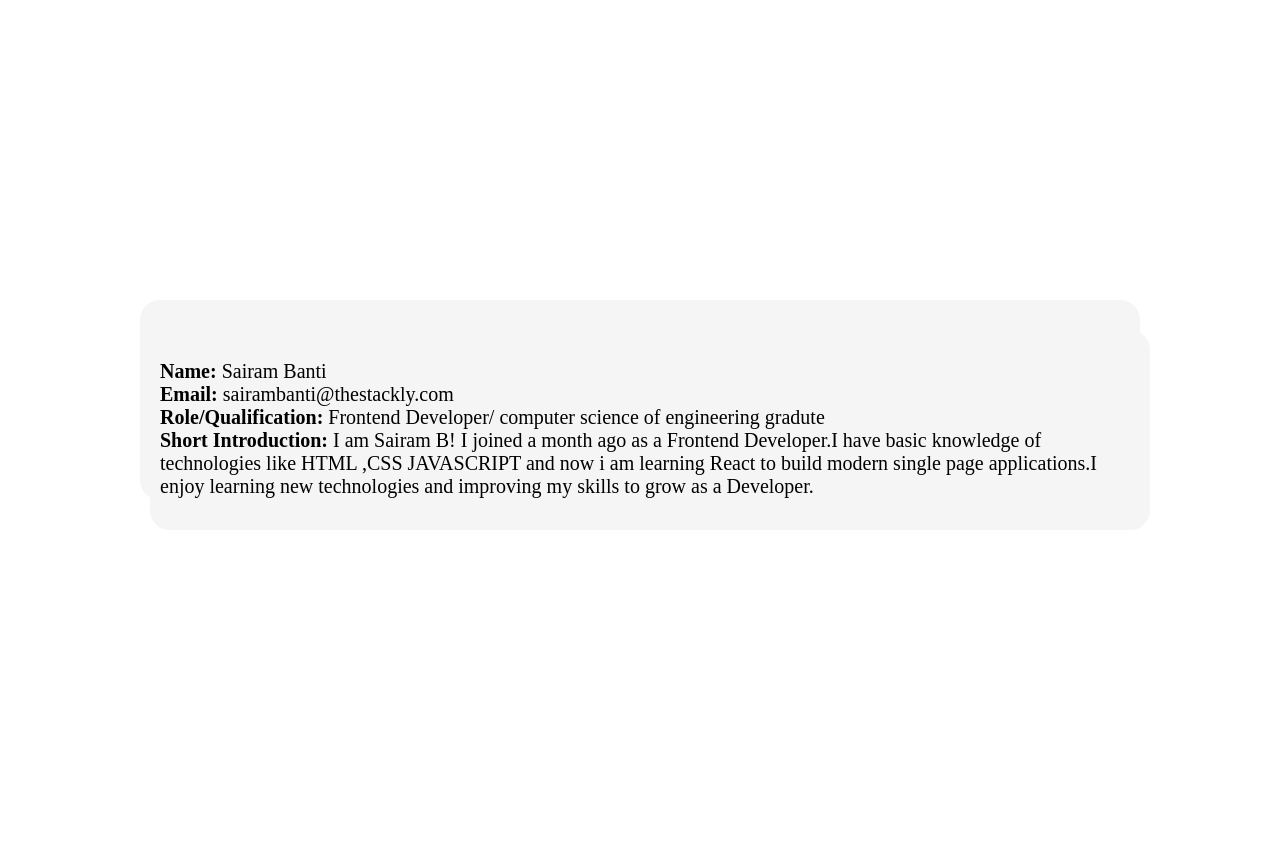
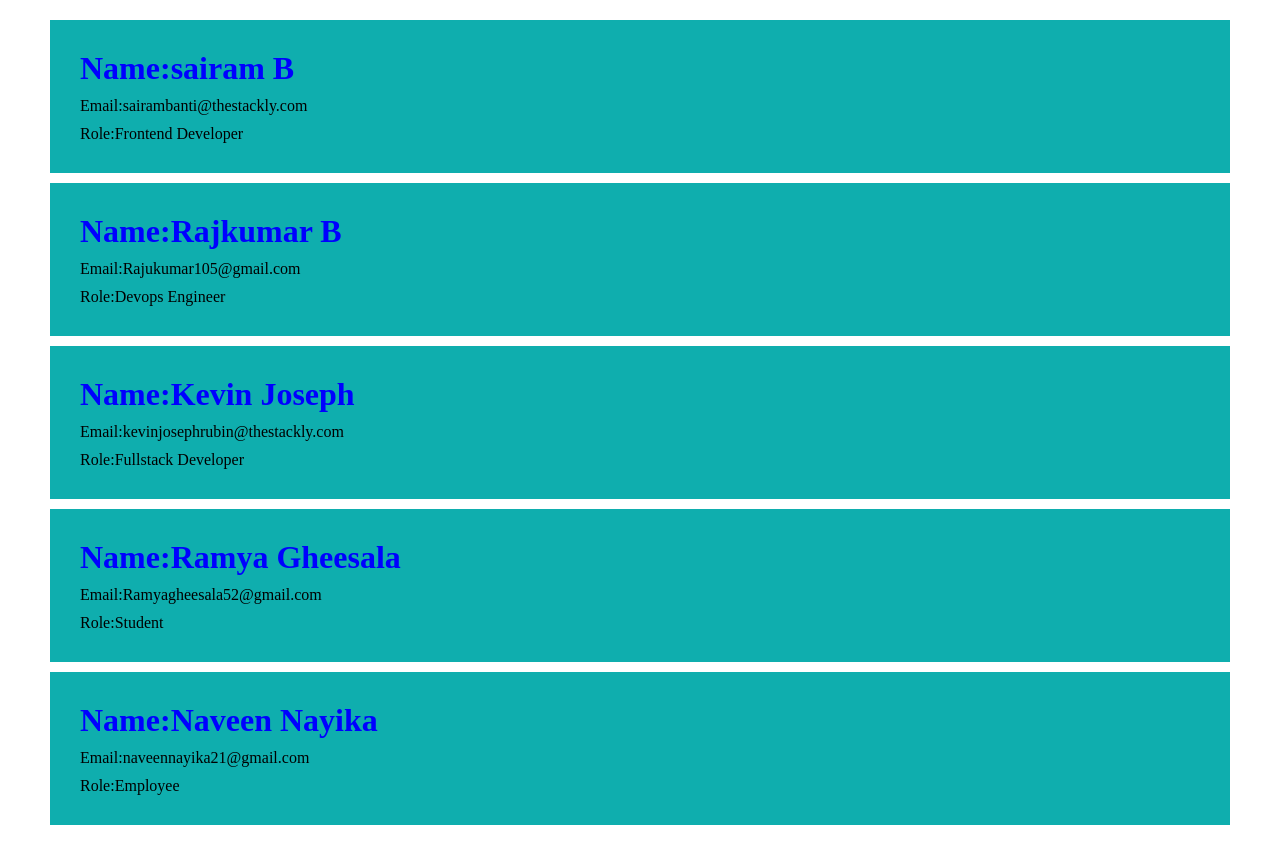
Before and after one commit to Sairam-hh/react, a React (Vite) app: page / in a window 1280 px wide. Before the commit the page ends 800 px from the top, so only its background shows below. Built offline with nearby package versions, Linux system fonts and the light colour scheme.

Commit message:
Task2 Completed

```diff
--- a/src/App.css
+++ b/src/App.css
@@ -1,34 +1,11 @@
 *{
-  margin: 0;
-  padding: 0;
-  box-sizing: border-box;
+  margin: 10px;
 }
-
-
-body{
-  min-height: 100vh;
-  display: flex;
-  flex-direction: column;
-  justify-content: center;
-  align-items: center;
-
+.greeting{
+  background-color: rgb(15, 174, 174);
+  padding: 20px;
+  color:black;
 }
-
-div{
-  /* text-align: center; */
-  /* margin-left: 50px; */
-  font-size: 20px;
-
-
+h1{
+  color: blue;
 }
-div>div{
-  height: 200px;
-  width: 1000px;
-  background-color:whitesmoke;
-  padding-top: 20px;
-  border-radius: 20px;
-  box-shadow:inset;
-  border: 10px solid whitesmoke;
-
-
-}
--- a/src/App.jsx
+++ b/src/App.jsx
@@ -1,16 +1,49 @@
 import React from 'react'
+import Child from './child'
 import "./App.css"
 
 export default function App() {
+  const name="sairam B"
+  const email="sairambanti@thestackly.com"
+  const role="Frontend Developer"
+
+  const name1="Rajkumar B"
+  const email1="Rajukumar105@gmail.com"
+  const role1="Devops Engineer"
+
+  const name2="Kevin Joseph"
+  const email2="kevinjosephrubin@thestackly.com"
+  const role2="Fullstack Developer"
+
+  const name3="Ramya Gheesala"
+  const email3="Ramyagheesala52@gmail.com"
+  const role3="Student"
+
+  const name4="Naveen Nayika"
+  const email4="naveennayika21@gmail.com"
+  const role4="Employee"
+
+
+
+
+
+
+
   return (
     <div>
-      <div>
-        <p><b>Name:</b> Sairam Banti</p>
-      <p><b>Email:</b> sairambanti@thestackly.com</p>
-      <p><b>Role/Qualification:</b> Frontend Developer/ computer science of  engineering gradute</p>
-      <p><b>Short Introduction:</b> I am Sairam B! I joined  a month ago as a Frontend Developer.I have basic knowledge  of technologies like HTML ,CSS JAVASCRIPT and now i am learning React to build modern single page applications.I enjoy learning new technologies and improving my skills to grow as a Developer. </p>
+      <Child name={name} email={email} role={role}/>
+      <Child name={name1} email={email1} role={role1}/>
+      <Child name={name2} email={email2} role={role2}/>
+      <Child name={name3} email={email3} role={role3}/>
+      <Child name={name4} email={email4} role={role4}/>
 
-      </div>
+
+
+
+
+
+
+
     </div>
   )
 }
--- /dev/null
+++ b/src/child.jsx
@@ -0,0 +1,12 @@
+import React from 'react'
+
+ export default function Child({name,email,role}) {
+  return (
+    <div className='greeting'>
+        <h1>Name:{name}</h1>
+        <p>Email:{email}</p>
+        <p>Role:{role}</p>
+
+    </div>
+  )
+}
```
